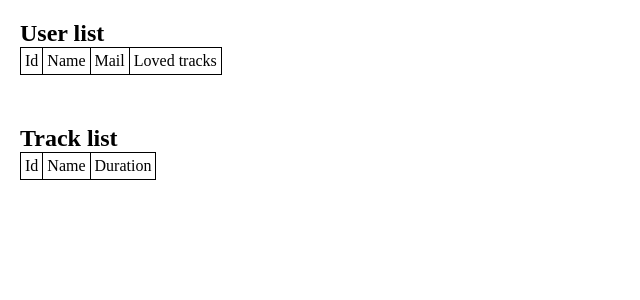
After one commit to roptch/simple-php-framework, a PHP site: page /deezer-rest-api/app/views/index.php in a window 1280 px wide. The commit adds this page. Shown: the top 300 px of the page, without its empty margins (0-640 px from the left). Run offline with PHP 8.4, Linux system fonts and the light colour scheme; the template is opened without the code that fills it, so the values that code supplies are empty.

Commit message:
[ADD] Index html page

```diff
--- /dev/null
+++ b/app/views/index.php
@@ -0,0 +1,56 @@
+<!DOCTYPE html>
+<html>
+  <head>
+    <meta charset="utf-8">
+    <title>Deezer Rest API</title>
+    <link rel="stylesheet" href="style/index.css" media="screen" charset="utf-8">
+  </head>
+  <body>
+    <h2>User list</h2>
+    <table>
+      <thead>
+        <tr>
+          <td>Id</td>
+          <td>Name</td>
+          <td>Mail</td>
+          <td>Loved tracks</td>
+        </tr>
+      </thead>
+      <tbody>
+        <?php foreach ($data['users'] as $user) { ?>
+          <tr>
+            <td><?php echo $user['id']; ?></td>
+            <td><?php echo $user['name']; ?></td>
+            <td><?php echo $user['mail']; ?></td>
+            <td>
+              <ul>
+                <?php foreach ($user['loved'] as $lovedTrack) { ?>
+                  <li><?php echo '[' . $lovedTrack['id'] . '] ' . $lovedTrack['name'] . ' - ' . $lovedTrack['duration'] . 's'; ?></li>
+                <?php } ?>
+              </ul>
+            </td>
+          </tr>
+        <?php } ?>
+      </tbody>
+    </table>
+    <h2>Track list</h2>
+    <table>
+      <thead>
+        <tr>
+          <td>Id</td>
+          <td>Name</td>
+          <td>Duration</td>
+        </tr>
+      </thead>
+      <tbody>
+        <?php foreach ($data['tracks'] as $track) { ?>
+          <tr>
+            <td><?php echo $track['id']; ?></td>
+            <td><?php echo $track['name']; ?></td>
+            <td><?php echo $track['duration']; ?></td>
+          </tr>
+        <?php } ?>
+      </tbody>
+    </table>
+  </body>
+</html>
--- a/configuration/routes.json
+++ b/configuration/routes.json
@@ -1,4 +1,10 @@
 [
+  {
+    "url":        "/",
+    "controller": "app\\controllers\\DefaultController",
+    "action":     "indexAction",
+    "method":     "GET"
+  },
   {
     "url":        "/hello/{name}",
     "controller": "app\\controllers\\DefaultController",
--- a/core/Router.php
+++ b/core/Router.php
@@ -25,7 +25,7 @@ class Router {
     }
 
     $routes = json_decode($data);
-    if ($data === null) {
+    if ($routes === null) {
       // TODO: error file not correctly formatted
       return ;
     }
@@ -49,7 +49,7 @@ class Router {
    * @return {array|null} controller/action/parameters to call
    */
   public static function resolve($url, $method) {
-    $urlParts = explode('/', $url);
+    $urlParts = ($url === '/') ? (['']) : (explode('/', $url));
 
     foreach (self::$routes as $route) {
       if ($route->method !== $method)
--- a/public/index.php
+++ b/public/index.php
@@ -18,7 +18,7 @@ spl_autoload_register(function($class) {
 });
 
 Router::initialize(ROOT_DIR . '/configuration/routes.json');
-$route = Router::resolve($_GET['q'], $_SERVER['REQUEST_METHOD']);
+$route = Router::resolve(isset($_GET['q']) ? ($_GET['q']) : ('/'), $_SERVER['REQUEST_METHOD']);
 
 if ($route === null) {
   $route = Router::getPageNotFoundRoute();
--- /dev/null
+++ b/public/style/index.css
@@ -0,0 +1,23 @@
+* {
+  margin:   0;
+  padding:  0;
+}
+
+body {
+  padding-top:  20px;
+  padding-left: 20px;
+}
+
+table {
+  margin-bottom:    50px;
+  border-collapse:  collapse;
+}
+
+table td {
+  padding: 4px;
+  border: 1px solid black;
+}
+
+ul li {
+  list-style-type: none;
+}
```
Also changed, not shown: app/controllers/DefaultController.php (+34 -1 lines), app/views/hello.php (added, +10 -0 lines), core/View.php (+1 -6 lines).
